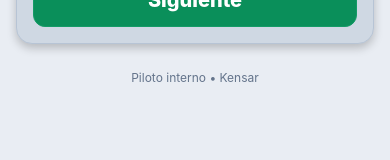
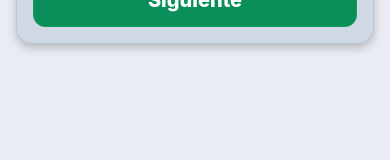
Before and after one commit to Kennetox/metrik-stock-mobile, a React Native app: screen / in a window 390 px wide. Shown: the part 389-549 px from the top of the page. Built offline with nearby package versions, Linux system fonts and the light colour scheme.

Commit message:
chore(login): default prod api and remove pilot text

```diff
--- a/src/contexts/AppSessionContext.tsx
+++ b/src/contexts/AppSessionContext.tsx
@@ -45,7 +45,7 @@ type AppSessionValue = {
 
 const AppSessionContext = createContext<AppSessionValue | null>(null);
 
-const DEFAULT_API_BASE = 'http://10.0.2.2:8000';
+const DEFAULT_API_BASE = 'https://api.metrikpos.com';
 const DEFAULT_STATION_ID = 'RECEPCION-01';
 const DEFAULT_STATION_LABEL = 'Recepción mostrador';
 const DEFAULT_PRINTER_DIRECT_URL = 'http://10.10.20.19:8081';
--- a/src/screens/LoginScreen.tsx
+++ b/src/screens/LoginScreen.tsx
@@ -30,7 +30,6 @@ const COLORS = {
   keyText: '#0F172A',
   keySecondaryBg: '#E1E9F3',
   keySecondaryText: '#1D4ED8',
-  footer: '#64748B',
   gearBg: '#F8FAFC',
   gearBorder: '#B7C4D5',
   gearText: '#334155',
@@ -227,8 +226,6 @@ export function LoginScreen() {
           </>
         )}
       </View>
-
-      <Text style={styles.footerNote}>Piloto interno • Kensar</Text>
 
       <Pressable style={styles.settingsButton} onPress={() => setShowSettings(true)}>
         <Text style={styles.settingsIcon}>⚙</Text>
@@ -433,12 +430,6 @@ const styles = StyleSheet.create({
     fontWeight: '800',
     fontSize: 20,
   },
-  footerNote: {
-    marginTop: 12,
-    textAlign: 'center',
-    color: COLORS.footer,
-    fontSize: 12,
-  },
   settingsButton: {
     position: 'absolute',
     left: 20,
--- a/src/screens/SettingsScreen.tsx
+++ b/src/screens/SettingsScreen.tsx
@@ -21,7 +21,7 @@ export function SettingsScreen() {
   return (
     <ScreenContainer backgroundColor="#E9EDF3">
       <Text style={styles.title}>Configuración</Text>
-      <Text style={styles.subtitle}>Parámetros de API e impresión para piloto</Text>
+      <Text style={styles.subtitle}>Parámetros de API e impresión</Text>
 
       <View style={styles.card}>
         <Text style={styles.label}>API Base</Text>
```
